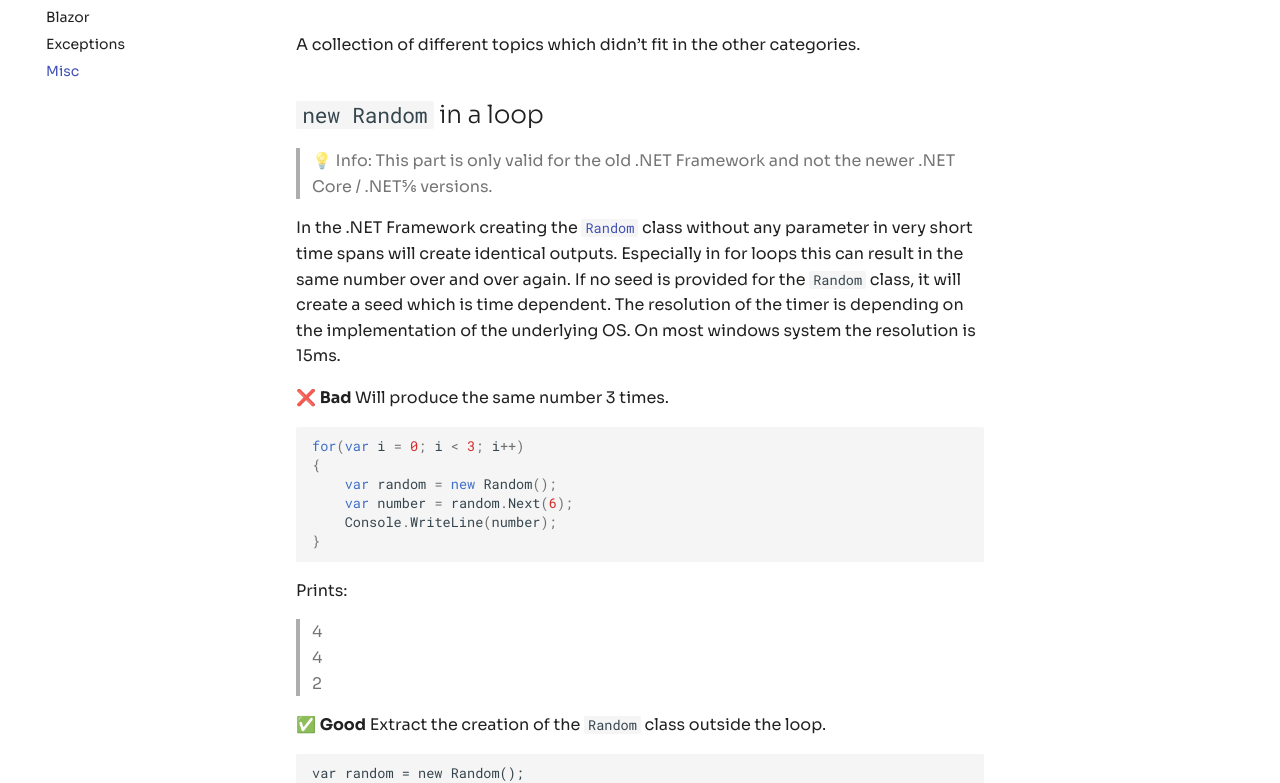
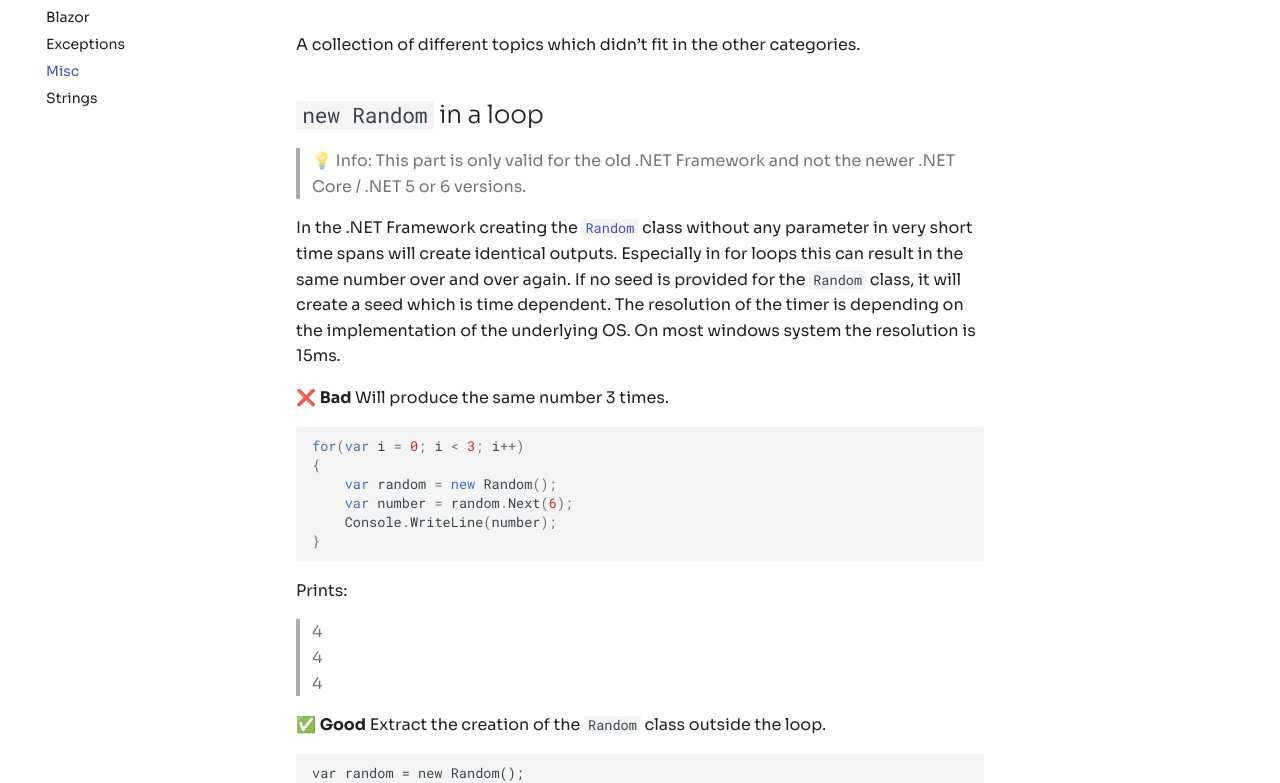
Before and after one commit to linkdotnet/tips-and-tricks, an MkDocs documentation site: the page built from docs/misc.md, in a window 1280 px wide and 1279 px high. Shown: the part 148-931 px from the top of the window. Built offline with MkDocs 1.6.1 and Material for MkDocs 9.7.7, drawn with Linux system fonts in a browser that asks for light colours; comment, search, counter and statistics services are not loaded.

Commit message:
Added string section

````diff
--- a/docs/misc.md
+++ b/docs/misc.md
@@ -2,7 +2,7 @@
 A collection of different topics which didn't fit in the other categories.
 
 ## `new Random` in a loop
-> 💡 Info: This part is only valid for the old .NET Framework and not the newer .NET Core / .NET5/6 versions.
+> 💡 Info: This part is only valid for the old .NET Framework and not the newer .NET Core / .NET 5 or 6 versions.
 
 In the .NET Framework creating the [`Random`](https://docs.microsoft.com/en-us/dotnet/api/system.random?view=net-6.0) class without any parameter in very short time spans will create identical outputs.
 Especially in for loops this can result in the same number over and over again.
@@ -21,7 +21,7 @@
 Prints:
 > 4
 > 4
-> 2
+> 4
 
 ✅ **Good** Extract the creation of the `Random` class outside the loop.
 ```
--- a/mkdocs.yml
+++ b/mkdocs.yml
@@ -53,5 +53,6 @@
   - Blazor: blazor.md
   - Exceptions: exceptions.md
   - Misc: misc.md
+  - Strings: strings.md
 
 copyright: 2022 <a href="https://github.com/linkdotnet">Steven Giesel</a>.
````
Also changed, not shown: docs/exceptions.md (+1 -1 lines), docs/strings.md (added, +37 -0 lines).
